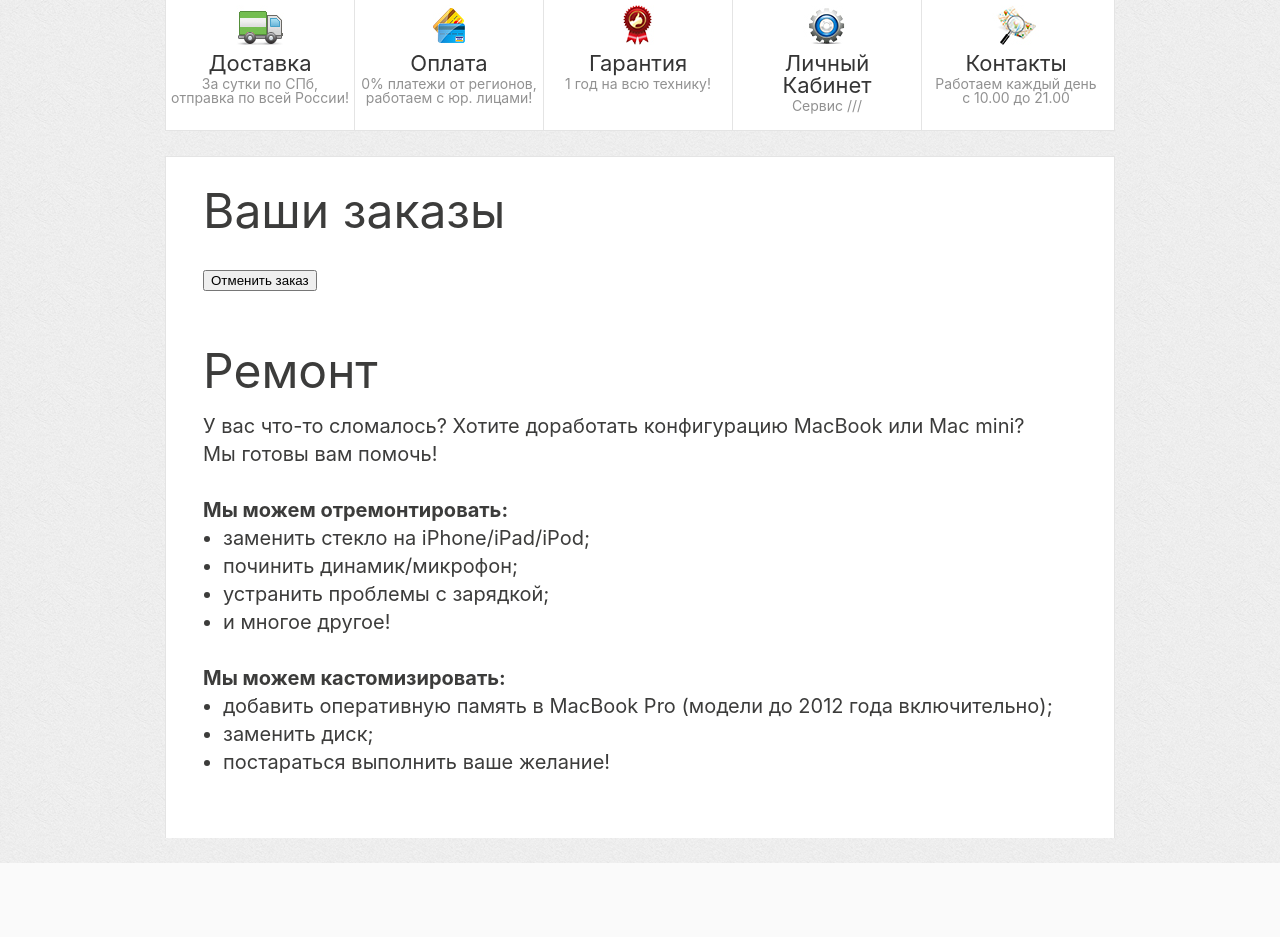
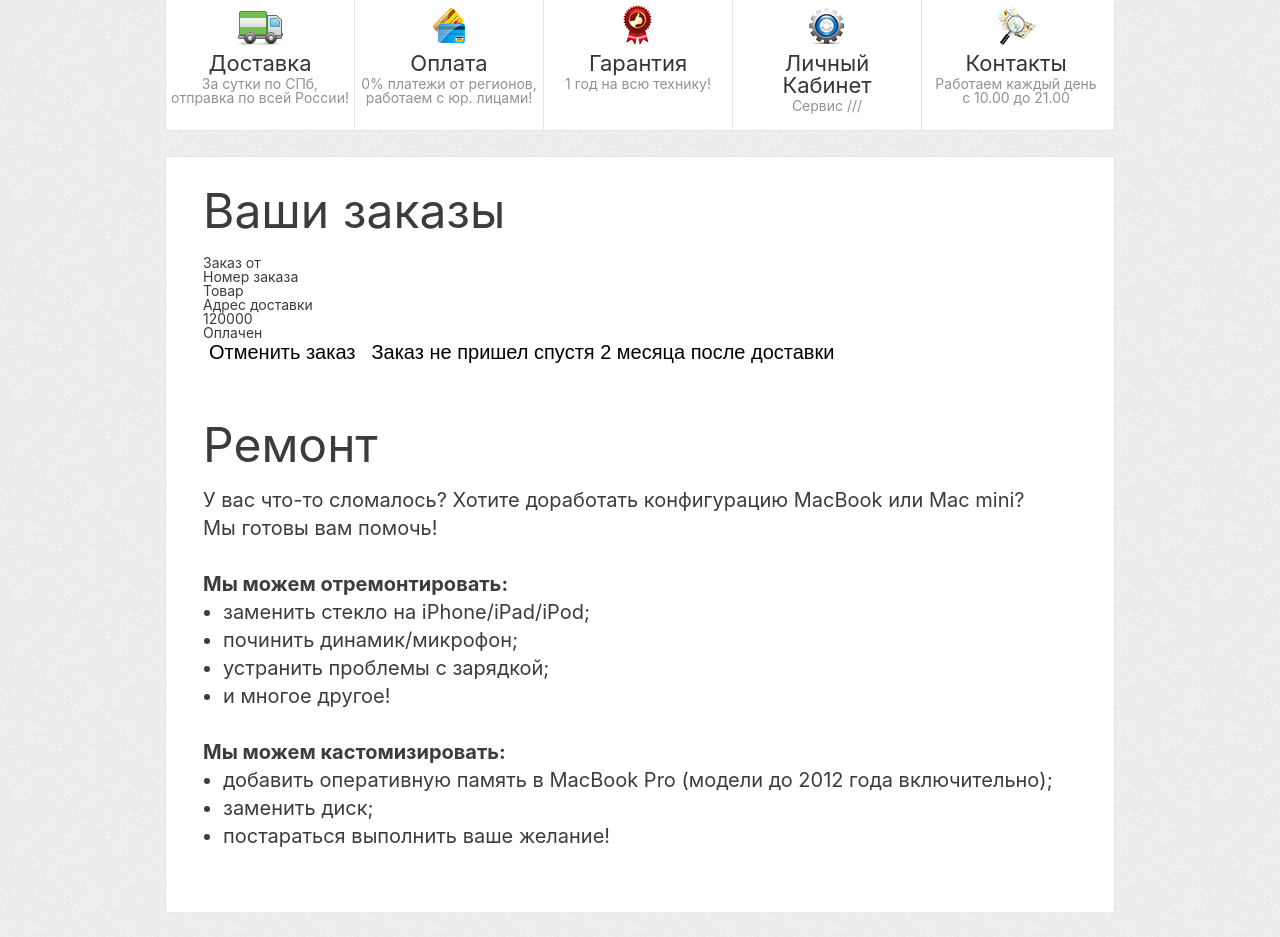
Before and after one commit to AA122AA/Escrow_site, a Django app: page /Shop/lk_user in a window 1280 px wide. Shown: the part 121-1058 px from the top of the page. Before the commit the page ends 984 px from the top, so only its background shows below. Run offline with Django 3.2, Linux system fonts and the light colour scheme.

Commit message:
Update lk_user.html

```diff
--- a/DjangoFiles/Shop/templates/Shop/lk_user.html
+++ b/DjangoFiles/Shop/templates/Shop/lk_user.html
@@ -62,9 +62,26 @@
 	<li class="static">
 			<article class="staticText">
 				<h2>Ваши заказы</h2>
-				<br>
-				<button id="buyer_cancel_order">Отменить заказ</button>
-				<br>
+				<div class="lk_order">
+					<div class="lk_order_top">
+						<div class="lk_order_top1">
+							<div class="lk_order_top_left">
+								<span class="order_time">Заказ от </span>
+								<p class="order_id">Номер заказа  </p>
+								<p class="order_product">Товар</p>
+								<p class="order_delivery_address">Адрес доставки  </p>
+							</div>
+							<div class="lk_order_top_right">
+								<span class="order_price">120000</span>
+								<p class="order_paid">Оплачен</p>
+							</div>
+						</div>
+					</div>
+					<div class="lk_order_down">
+						<button class="btn cancel_order">Отменить заказ</button>
+						<button class="btn refund_order">Заказ не пришел спустя 2 месяца после доставки</button>
+					</div>
+				</div>
 				<br>
 				<br>
 				<br>
```
